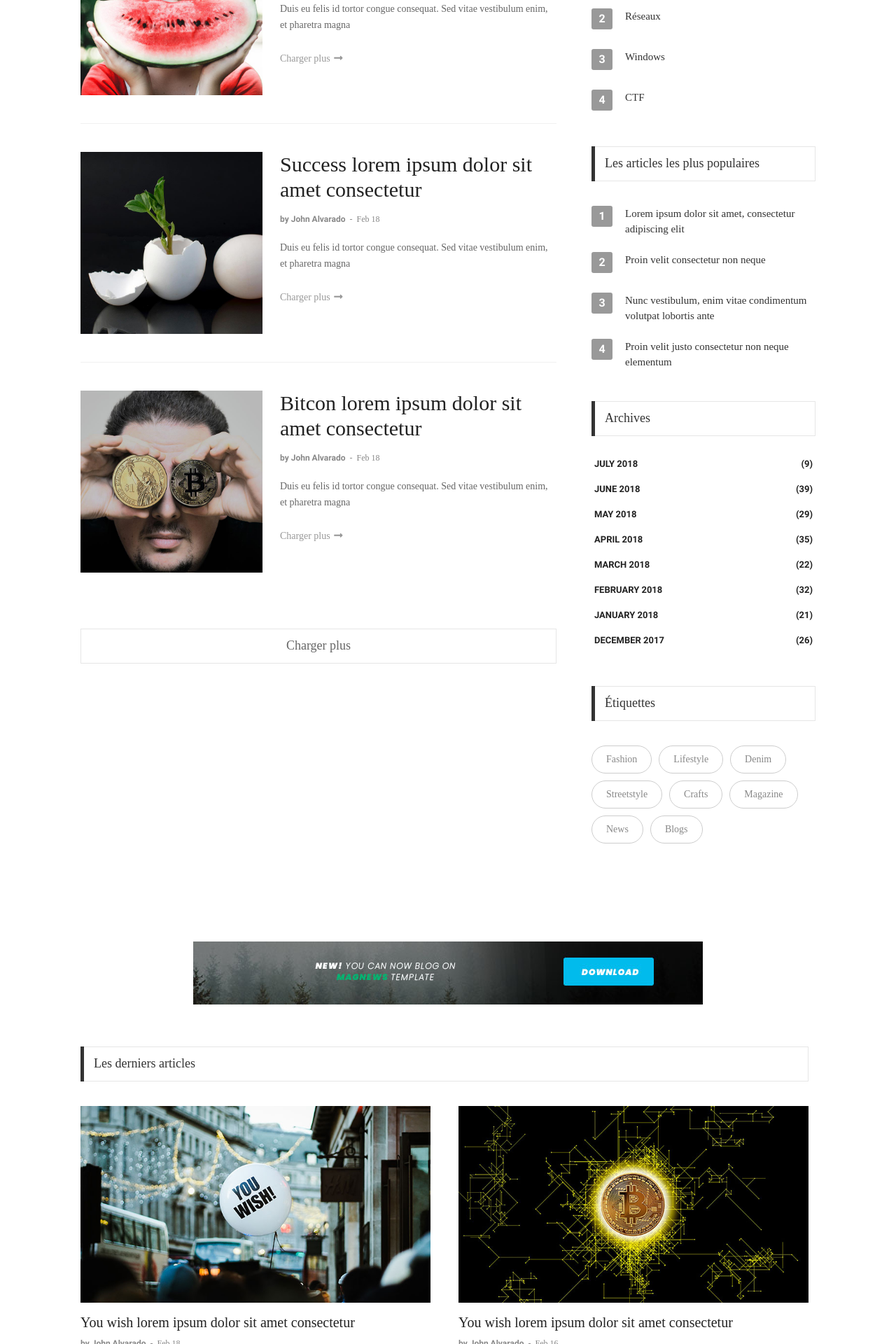
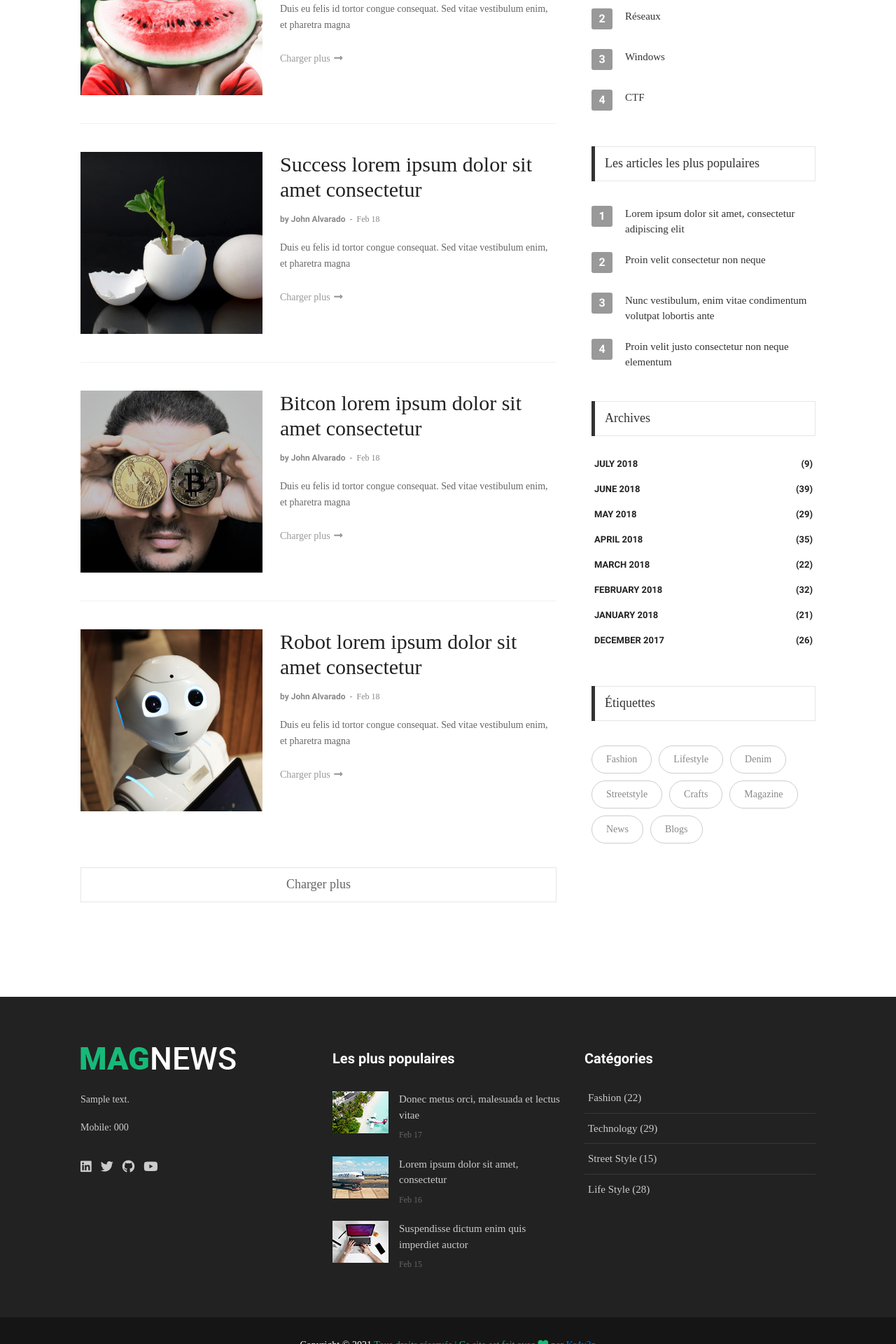
Before and after one commit to Kr4v3N/The-payloads, a Django app: template main/templates/front/home.html in a window 1280 px wide. Shown: the part 1280-3200 px from the top of the page at 70% size. Run offline with Django 3.2, Linux system fonts and the light colour scheme; the template is opened without the code that fills it: values that come from a table or form of the project are taken from there, others are empty; tables that the repository leaves empty hold one stand-in row (values such as "Sample post"); some libraries are stand-ins or nearby versions; some web fonts are replaced.

Commit message:
Cleaning the base page

```diff
--- a/main/models.py
+++ b/main/models.py
@@ -11,6 +11,7 @@ class Main(models.Model):
     youtube = models.CharField(max_length=100, default="-")
     github = models.CharField(max_length=100, default="-")
     phone = models.CharField(max_length=100, default="-")
+    link_footer = models.CharField(max_length=100, default="-")
 
     set_name = models.CharField(max_length=20, default="-")
 
--- a/main/templates/front/base.html
+++ b/main/templates/front/base.html
@@ -40,14 +40,14 @@
 		<!-- Header desktop -->
 		<div class="container-menu-desktop">
 			<div class="topbar">
-				<div class="content-topbar container h-100">
-					<div class="left-topbar">
-						<!--<div class="f2-s-1 p-r-30 size-w-0 m-tb-6 flex-wr-s-c">
-				<span class="text-uppercase cl2 p-r-8">
+				<div class="content-topbar h-100 p-rl-30">
+					<div class="align-self-stretch size-w-0 pos-relative m-r-30">
+						<div class="f2-s-1 flex-wr-s-c s-full ab-t-l p-b-2">
+							<span class="text-uppercase cl0 p-r-8">
 								Trending Now:
 							</span>
 
-				<span class="dis-inline-block cl6 slide100-txt pos-relative size-w-0" data-in="fadeInDown" data-out="fadeOutDown">
+							<span class="dis-inline-block cl16 slide100-txt pos-relative size-w-0" data-in="fadeInDown" data-out="fadeOutDown">
 								<span class="dis-inline-block slide100-txt-item animated visible-false">
 									Interest rate angst trips up US equity bull market
 								</span>
@@ -118,36 +116,16 @@
 			<div class="menu-mobile">
 				<ul class="topbar-mobile">
 					<li class="left-topbar">
-						<span class="left-topbar-item flex-wr-s-c">
-							<span>
-								New York, NY
-							</span>
-
-							<img class="m-b-1 m-rl-8" src="{% static 'front/images/icons/icon-night.png' %}" alt="IMG">
-
-							<span>
-								HI 58° LO 56°
-							</span>
-						</span>
 					</li>
 
 					<li class="left-topbar">
-						<a href="#" class="left-topbar-item">
-							About
+						<a href="/about" class="left-topbar-item">
+							À propos
 						</a>
 
-						<a href="#" class="left-topbar-item">
+						<a href="/contact" class="left-topbar-item">
 							Contact
 						</a>
-
-						<a href="#" class="left-topbar-item">
-							Sing up
-						</a>
-
-						<a href="#" class="left-topbar-item">
-							Log in
-						</a>
-					</li>
 
 					<li class="right-topbar">
 						<a href="{{ site.linkedin }}">
@@ -213,15 +189,10 @@
 			</div>
 
 			<!--  -->
-			<div class="wrap-logo container">
+			<div class="wrap-logo no-banner container">
 				<!-- Logo desktop -->
 				<div class="logo">
 					<a href="/"><img src="{% static 'front/images/icons/logo-01.png' %}" alt="LOGO"></a>
-				</div>
-
-				<!-- Banner -->
-				<div class="banner-header">
-					<a href="#"><img src="{% static 'front/images/banner-01.jpg' %}" alt="IMG"></a>
 				</div>
 			</div>
 
@@ -304,7 +259,7 @@
 							</p>
 
 							<p class="f1-s-1 cl11 p-b-16">
-								{{ site.phone  }}
+								Mobile: {{ site.phone  }}
 							</p>
 
 							<div class="p-t-15">
@@ -423,12 +378,6 @@
 									Life Style (28)
 								</a>
 							</li>
-
-							<li class="how-bor1 p-rl-5 p-tb-10">
-								<a href="#" class="f1-s-5 cl11 hov-cl10 trans-03 p-tb-8">
-									DIY & Crafts (16)
-								</a>
-							</li>
 						</ul>
 					</div>
 				</div>
@@ -437,15 +386,11 @@
 
 		<div class="bg11">
 			<div class="container size-h-4 flex-c-c p-tb-15">
-				<span class="f1-s-1 cl0 txt-center">
-					Copyright © 2020
-					<a href="#" class="f1-s-1 cl10 hov-link1">
-						<!-- Link back to Colorlib can't be removed. Template is licensed under CC BY 3.0. -->
-						Copyright &copy;<script>document.write(new Date().getFullYear());</script>
-						All rights reserved | This template is made with <i class="fa fa-heart" aria-hidden="true"></i>
-						by <a href="https://colorlib.com" target="_blank">Thepayloads</a>
-						<!-- Link back to Colorlib can't be removed. Template is licensed under CC BY 3.0. -->
+				<span class="f1-s-1 cl0 txt-center"> Copyright © 2021 <a href="#" class="f1-s-1 cl10 hov-link1">
+						Tous droits réservés | Ce site est fait avec <i class="fa fa-heart" aria-hidden="true"></i>
+						par <a href="{{ site.link_footer }}" target="_blank">Kr4v3n</a>
 				</span>
+
 			</div>
 		</div>
 	</footer>
--- a/main/templates/front/home.html
+++ b/main/templates/front/home.html
@@ -3,7 +3,7 @@
 {% load static %}
 
 {% block headblock %}
-<title>{{ site.name }} | Acceuil</title>
+<title>{{ site.name }} | Accueil</title>
 {% endblock %}
 
 {% block mainblock %}
@@ -13,26 +13,11 @@
 		<div class="bg0 flex-wr-sb-c p-rl-20 p-tb-8">
 			<div class="f2-s-1 p-r-30 size-w-0 m-tb-6 flex-wr-s-c">
 				<span class="text-uppercase cl2 p-r-8">
-					Trending Now:
-				</span>
-
-				<span class="dis-inline-block cl6 slide100-txt pos-relative size-w-0" data-in="fadeInDown" data-out="fadeOutDown">
-					<span class="dis-inline-block slide100-txt-item animated visible-false">
-						Interest rate angst trips up US equity bull market
-					</span>
-
-					<span class="dis-inline-block slide100-txt-item animated visible-false">
-						Designer fashion show kicks off Variety Week
-					</span>
-
-					<span class="dis-inline-block slide100-txt-item animated visible-false">
-						Microsoft quisque at ipsum vel orci eleifend ultrices
-					</span>
 				</span>
 			</div>
 
 			<div class="pos-relative size-a-2 bo-1-rad-22 of-hidden bocl11 m-tb-6">
-				<input class="f1-s-1 cl6 plh9 s-full p-l-25 p-r-45" type="text" name="search" placeholder="Recherche">
+				<input class="f1-s-1 cl6 plh9 s-full p-l-25 p-r-45" type="text" name="search" placeholder="Recherche...">
 				<button class="flex-c-c size-a-1 ab-t-r fs-20 cl2 hov-cl10 trans-03">
 					<i class="zmdi zmdi-search"></i>
 				</button>
@@ -46,7 +31,7 @@
 			<div class="row m-rl--1">
 				<div class="col-md-6 p-rl-1 p-b-2">
 					<div class="bg-img1 size-a-3 how1 pos-relative" style="background-image: url(images/post-01.jpg);">
-						<a href="blog-detail-01.html" class="dis-block how1-child1 trans-03"></a>
+						<a href="#" class="dis-block how1-child1 trans-03"></a>
 
 						<div class="flex-col-e-s s-full p-rl-25 p-tb-20">
 							<a href="#" class="dis-block how1-child2 f1-s-2 cl0 bo-all-1 bocl0 hov-btn1 trans-03 p-rl-5 p-t-2">
@@ -54,7 +39,7 @@
 							</a>
 
 							<h3 class="how1-child2 m-t-14 m-b-10">
-								<a href="blog-detail-01.html" class="how-txt1 size-a-6 f1-l-1 cl0 hov-cl10 trans-03">
+								<a href="#" class="how-txt1 size-a-6 f1-l-1 cl0 hov-cl10 trans-03">
 									Microsoft quisque at ipsum vel orci eleifend ultrices
 								</a>
 							</h3>
@@ -140,8 +125,8 @@
 	<!-- Post -->
 	<section class="bg0 p-t-70">
 		<div class="container">
-			<div class="row justify-content-center">
-				<!-- Post -->
+		<div class="row justify-content-center">
+	<!-- Post -->
 	<section class="bg0 p-b-55">
 		<div class="container">
 			<div class="row justify-content-center">
@@ -273,6 +258,44 @@
 									<h5 class="p-b-12">
 										<a href="blog-detail-02.html" class="f1-l-1 cl2 hov-cl10 trans-03 respon2">
 											Bitcon lorem ipsum dolor sit amet consectetur
+										</a>
+									</h5>
+
+									<div class="cl8 p-b-18">
+										<a href="#" class="f1-s-4 cl8 hov-cl10 trans-03">
+											by John Alvarado
+										</a>
+
+										<span class="f1-s-3 m-rl-3">
+											-
+										</span>
+
+										<span class="f1-s-3">
+											Feb 18
+										</span>
+									</div>
+
+									<p class="f1-s-1 cl6 p-b-24">
+										Duis eu felis id tortor congue consequat. Sed vitae vestibulum enim, et pharetra magna
+									</p>
+
+									<a href="blog-detail-02.html" class="f1-s-1 cl9 hov-cl10 trans-03">
+										Charger plus
+										<i class="m-l-2 fa fa-long-arrow-alt-right"></i>
+									</a>
+								</div>
+							</div>
+
+														<!-- Item post -->
+							<div class="flex-wr-sb-s p-t-40 p-b-15 how-bor2">
+								<a href="blog-detail-02.html" class="size-w-8 wrap-pic-w hov1 trans-03 w-full-sr575 m-b-25">
+									<img src="{% static 'front/images/post-43.jpg' %}" alt="IMG">
+								</a>
+
+								<div class="size-w-9 w-full-sr575 m-b-25">
+									<h5 class="p-b-12">
+										<a href="blog-detail-02.html" class="f1-l-1 cl2 hov-cl10 trans-03 respon2">
+											Robot lorem ipsum dolor sit amet consectetur
 										</a>
 									</h5>
 
@@ -599,164 +622,5 @@
 			</div>
 		</div>
 	</section>
-
-	<!-- Banner -->
-	<div class="container">
-		<div class="flex-c-c">
-			<a href="#">
-				<img class="max-w-full" src="{% static 'front/images/banner-01.jpg' %}" alt="IMG">
-			</a>
-		</div>
-	</div>
-
-	<!-- Latest articles  -->
-	<section class="bg0 p-t-60 p-b-35">
-		<div class="container">
-			<div class="row justify-content-center">
-				<!-- <div class="col-md-10 col-lg-8 p-b-20"> -->
-				<div class="col-md-12 col-lg-12 p-b-20">
-					<div class="how2 how2-cl4 flex-s-c m-r-10 m-r-0-sr991">
-						<h3 class="f1-m-2 cl3 tab01-title">
-							Les derniers articles
-						</h3>
-					</div>
-					<div class="row p-t-35">
-						<div class="col-sm-6 p-r-25 p-r-15-sr991">
-							<!-- Item latest -->
-							<div class="m-b-45">
-								<a href="blog-detail-01.html" class="wrap-pic-w hov1 trans-03">
-									<img src="{% static 'front/images/latest-01.jpg' %}" alt="IMG">
-								</a>
-
-								<div class="p-t-16">
-									<h5 class="p-b-5">
-										<a href="blog-detail-01.html" class="f1-m-3 cl2 hov-cl10 trans-03">
-											You wish lorem ipsum dolor sit amet consectetur
-										</a>
-									</h5>
-
-									<span class="cl8">
-										<a href="#" class="f1-s-4 cl8 hov-cl10 trans-03">
-											by John Alvarado
-										</a>
-
-										<span class="f1-s-3 m-rl-3">
-											-
-										</span>
-
-										<span class="f1-s-3">
-											Feb 18
-										</span>
-									</span>
-								</div>
-							</div>
-						</div>
-
-						<div class="col-sm-6 p-r-25 p-r-15-sr991">
-							<!-- Item latest -->
-							<div class="m-b-45">
-								<a href="blog-detail-01.html" class="wrap-pic-w hov1 trans-03">
-									<img src="{% static 'front/images/latest-02.jpg' %}" alt="IMG">
-								</a>
-
-								<div class="p-t-16">
-									<h5 class="p-b-5">
-										<a href="blog-detail-01.html" class="f1-m-3 cl2 hov-cl10 trans-03">
-											You wish lorem ipsum dolor sit amet consectetur
-										</a>
-									</h5>
-
-									<span class="cl8">
-										<a href="#" class="f1-s-4 cl8 hov-cl10 trans-03">
-											by John Alvarado
-										</a>
-
-										<span class="f1-s-3 m-rl-3">
-											-
-										</span>
-
-										<span class="f1-s-3">
-											Feb 16
-										</span>
-									</span>
-								</div>
-							</div>
-						</div>
-
-						<div class="col-sm-6 p-r-25 p-r-15-sr991">
-							<!-- Item latest -->
-							<div class="m-b-45">
-								<a href="blog-detail-01.html" class="wrap-pic-w hov1 trans-03">
-									<img src="{% static 'front/images/latest-03.jpg' %}" alt="IMG">
-								</a>
-
-								<div class="p-t-16">
-									<h5 class="p-b-5">
-										<a href="blog-detail-01.html" class="f1-m-3 cl2 hov-cl10 trans-03">
-											You wish lorem ipsum dolor sit amet consectetur
-										</a>
-									</h5>
-
-									<span class="cl8">
-										<a href="#" class="f1-s-4 cl8 hov-cl10 trans-03">
-											by John Alvarado
-										</a>
-
-										<span class="f1-s-3 m-rl-3">
-											-
-										</span>
-
-										<span class="f1-s-3">
-											Feb 15
-										</span>
-									</span>
-								</div>
-							</div>
-						</div>
-
-						<div class="col-sm-6 p-r-25 p-r-15-sr991">
-							<!-- Item latest -->
-							<div class="m-b-45">
-								<a href="blog-detail-01.html" class="wrap-pic-w hov1 trans-03">
-									<img src="{% static 'front/images/latest-04.jpg' %}" alt="IMG">
-								</a>
-
-								<div class="p-t-16">
-									<h5 class="p-b-5">
-										<a href="blog-detail-01.html" class="f1-m-3 cl2 hov-cl10 trans-03">
-											You wish lorem ipsum dolor sit amet consectetur
-										</a>
-									</h5>
-
-									<span class="cl8">
-										<a href="#" class="f1-s-4 cl8 hov-cl10 trans-03">
-											by John Alvarado
-										</a>
-
-										<span class="f1-s-3 m-rl-3">
-											-
-										</span>
-
-										<span class="f1-s-3">
-											Feb 13
-										</span>
-									</span>
-								</div>
-							</div>
-						</div>
-
-
-					</div>
-				</div>
-
-				<div class="col-md-10 col-lg-4">
-					<div class="p-l-10 p-rl-0-sr991 p-b-20">
-
-						</div>
-					</div>
-				</div>
-			</div>
-		</div>
 	</section>
-
 {% endblock %}
```
Also changed, not shown: other parts of main/templates/front/base.html (+28 -48 lines). Lines whose indentation alone changed are shown as unchanged.
